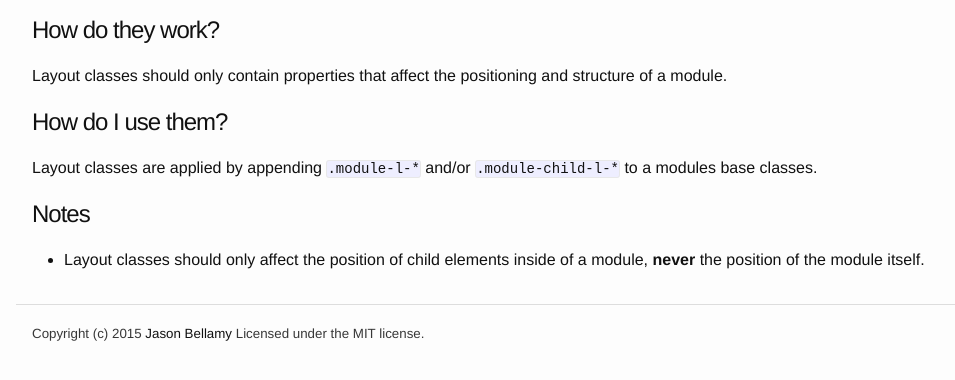
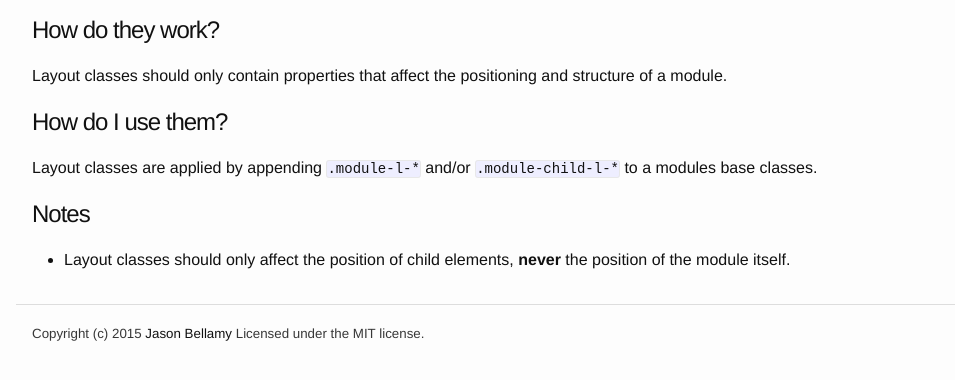
Before and after one commit to plum-css/plum, a Jekyll site: the page built from _docs/modules-layout.md, in a window 1280 px wide, cut to the strip 308-688 px from the top of the page. Shown: the whole strip, without its empty margins (112-1067 px from the left). Built offline with Jekyll 4.4.1, drawn with Linux system fonts in a browser that asks for light colours; nearby versions of some CDN libraries; Markdown is read by kramdown in place of the engine named in the settings.

Commit message:
copy for modules-layout

```diff
--- a/_docs/modules-layout.md
+++ b/_docs/modules-layout.md
@@ -30,4 +30,4 @@ Layout classes are applied by appending `.module-l-*` and/or `.module-child-l-*`
 
 ## Notes
 
-- Layout classes should only affect the position of child elements inside of a module, **never** the position of the module itself.
+- Layout classes should only affect the position of child elements, **never** the position of the module itself.
```
